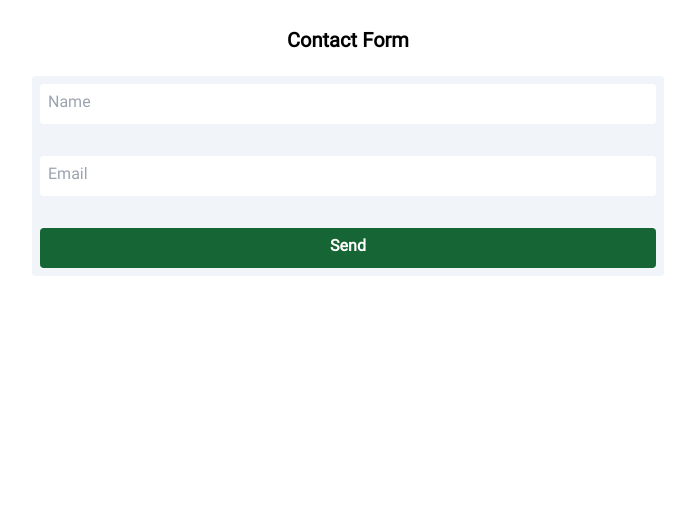
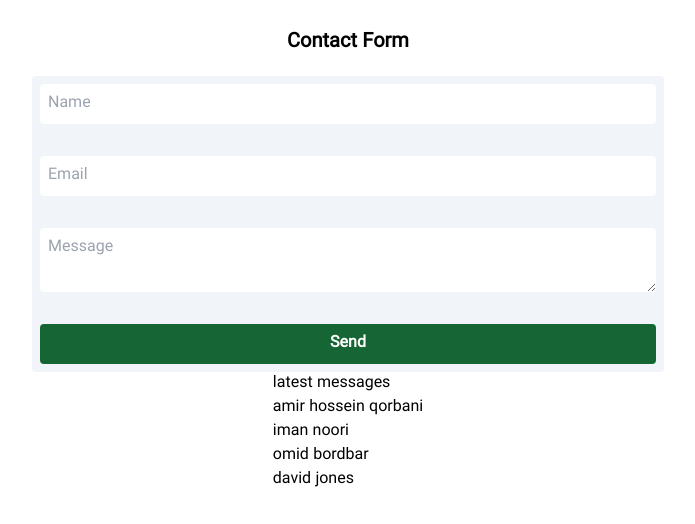
Before and after one commit to aqorbani/next14, a Next.js app: page /contact in a window 1280 px wide. Shown: the top 524 px of the page, without its empty margins (292-987 px from the left). Built offline with nearby package versions, Linux system fonts and the light colour scheme; data requests are answered from the project's data file.

Commit message:
fetch and save data

```diff
--- a/app/contact/page.tsx
+++ b/app/contact/page.tsx
@@ -1,14 +1,57 @@
-import React from "react";
+import { revalidateTag } from "next/cache"
 
-function ContactPage() {
+interface Message {
+    id: number,
+    name: string,
+    email: string,
+    message: string
+}
+
+async function ContactPage() {
+
+    const response = await fetch("http://localhost:8000/messages", { cache: "no-cache", next: { tags: ['messages'] } })
+    let data: Message[] = await response.json()
+
+    async function addMessage(e: FormData) {
+        'use server'
+
+        const name = e.get('name')
+        const email = e.get('email')
+        const message = e.get('message')
+
+        const newMessage = { name, email, message }
+
+        const res = await fetch("http://localhost:8000/messages", {
+            method: 'POST',
+            body: JSON.stringify(newMessage),
+            headers: {
+                'Content-Type': 'application/json'
+            }
+        })
+        if (res.status === 201) {
+            revalidateTag('messages')
+        }
+    }
+
     return (
         <div className="flex flex-col justify-center items-center">
             <h3 className="text-xl font-semibold p-5">Contact Form</h3>
-            <form className="flex flex-col w-full md:w-2/3 lg:w-1/2 gap-4 bg-slate-100 rounded">
+            <form action={addMessage} className="flex flex-col w-full md:w-2/3 lg:w-1/2 gap-4 bg-slate-100 rounded">
                 <input type="text" name="name" placeholder="Name" className="m-2 p-2 rounded" />
                 <input type="email" name="email" placeholder="Email" className="m-2 p-2 rounded" />
+                <textarea name="message" placeholder="Message" className="m-2 p-2 rounded" />
                 <button className="bg-green-800 m-2 p-2 text-white font-bold rounded">Send</button>
             </form>
+            <div>
+                <h5>latest messages</h5>
+                <ul>
+                    {
+                        data.map((item) => (
+                            <li key={item.id}>{item.name}</li>
+                        ))
+                    }
+                </ul>
+            </div>
         </div>
     );
 }
--- a/db.json
+++ b/db.json
@@ -1,19 +1,28 @@
 {
-  "posts": [
+  "messages": [
     {
       "id": 1,
-      "title": "json-server",
-      "author": "typicode"
+      "name": "amir hossein qorbani",
+      "email": "a@a.com",
+      "message": "hello"
+    },
+    {
+      "name": "iman noori",
+      "email": "d@d.com",
+      "message": "hi",
+      "id": 2
+    },
+    {
+      "name": "omid bordbar",
+      "email": "d@d.com",
+      "message": "message2",
+      "id": 3
+    },
+    {
+      "name": "david jones",
+      "email": "i@i.com",
+      "message": "message3",
+      "id": 4
     }
-  ],
-  "comments": [
-    {
-      "id": 1,
-      "body": "some comment",
-      "postId": 1
-    }
-  ],
-  "profile": {
-    "name": "typicode"
-  }
+  ]
 }
```
